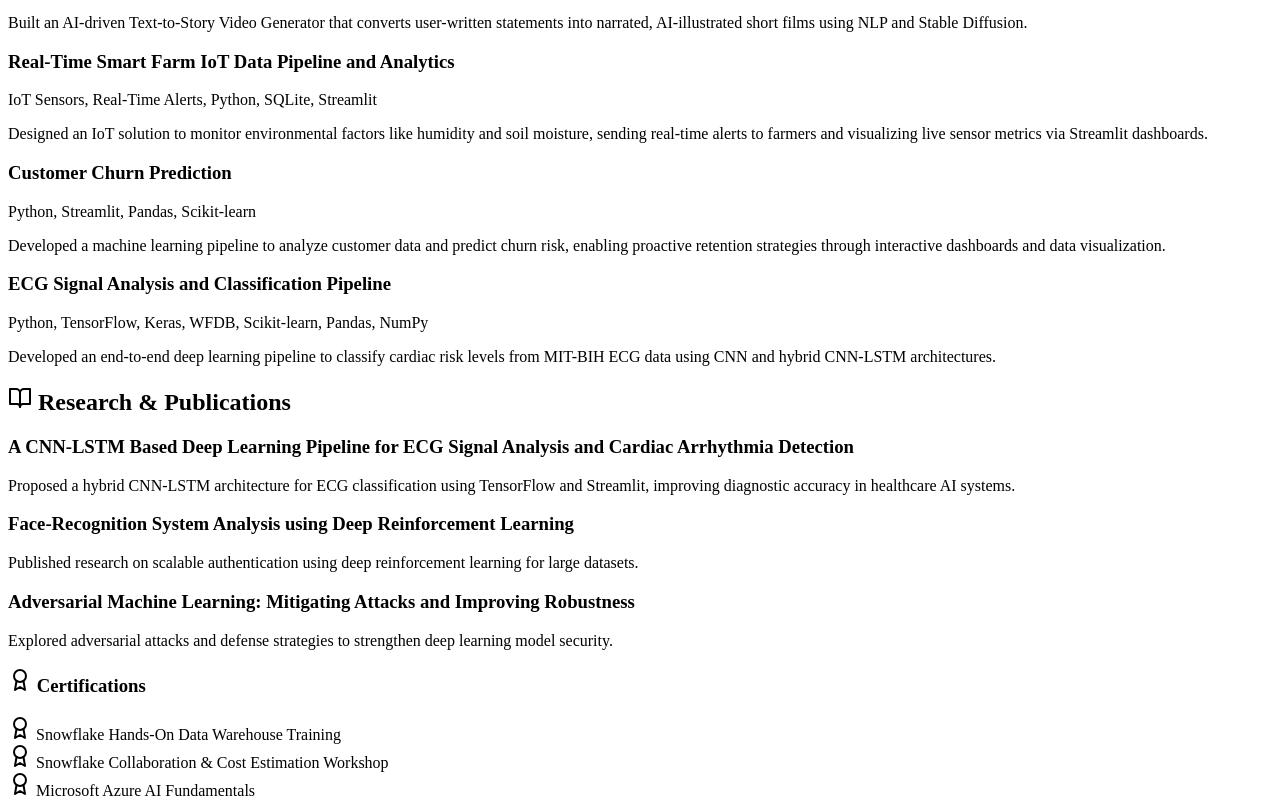
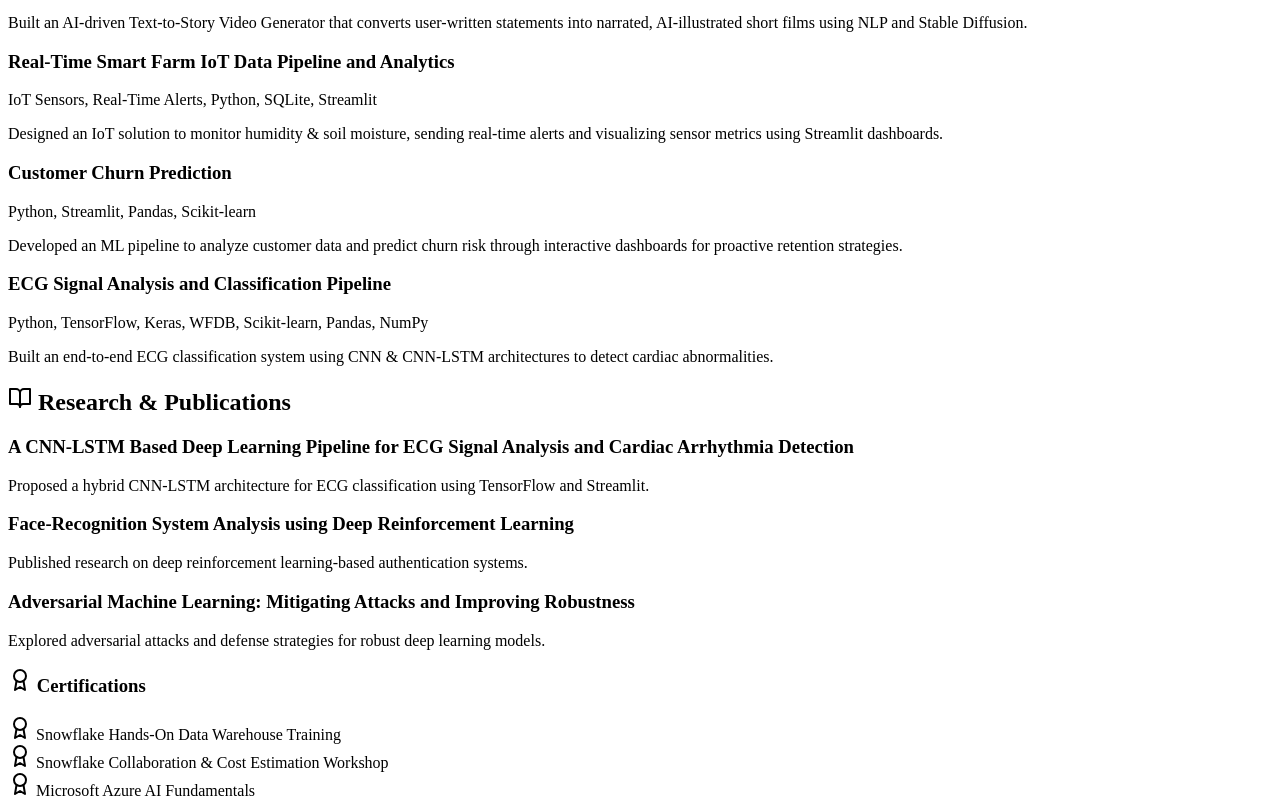
Before and after one commit to Rakshithbodakuntla/My_portfolio, a React (Vite) app: page / in a window 1280 px wide. Shown: the part 1763-2561 px from the top of the page. Built offline with nearby package versions, Linux system fonts and the light colour scheme.

Commit message:
Refine project and research descriptions
Updated project and research descriptions for clarity and conciseness.

```diff
--- a/src/App.jsx
+++ b/src/App.jsx
@@ -24,7 +24,7 @@ export default function Portfolio() {
     window.location.href = mailtoLink;
   };
 
-  // ================= CONTENT ==================
+  // ================= CONTENT (unchanged) ==================
   const skills = {
     languages: ["Python", "Java", "SQL", "C"],
     dataEngineering: ["Snowflake", "Azure Data Factory", "ETL Pipelines", "Data Warehousing"],
@@ -75,32 +75,32 @@ export default function Portfolio() {
     {
       title: "Real-Time Smart Farm IoT Data Pipeline and Analytics",
       tech: "IoT Sensors, Real-Time Alerts, Python, SQLite, Streamlit",
-      description: "Designed an IoT solution to monitor environmental factors like humidity and soil moisture, sending real-time alerts to farmers and visualizing live sensor metrics via Streamlit dashboards."
+      description: "Designed an IoT solution to monitor humidity & soil moisture, sending real-time alerts and visualizing sensor metrics using Streamlit dashboards."
     },
     {
       title: "Customer Churn Prediction",
       tech: "Python, Streamlit, Pandas, Scikit-learn",
-      description: "Developed a machine learning pipeline to analyze customer data and predict churn risk, enabling proactive retention strategies through interactive dashboards and data visualization."
+      description: "Developed an ML pipeline to analyze customer data and predict churn risk through interactive dashboards for proactive retention strategies."
     },
     {
       title: "ECG Signal Analysis and Classification Pipeline",
       tech: "Python, TensorFlow, Keras, WFDB, Scikit-learn, Pandas, NumPy",
-      description: "Developed an end-to-end deep learning pipeline to classify cardiac risk levels from MIT-BIH ECG data using CNN and hybrid CNN-LSTM architectures."
+      description: "Built an end-to-end ECG classification system using CNN & CNN-LSTM architectures to detect cardiac abnormalities."
     },
   ];
 
   const research = [
     {
       title: "A CNN-LSTM Based Deep Learning Pipeline for ECG Signal Analysis and Cardiac Arrhythmia Detection",
-      description: "Proposed a hybrid CNN-LSTM architecture for ECG classification using TensorFlow and Streamlit, improving diagnostic accuracy in healthcare AI systems."
+      description: "Proposed a hybrid CNN-LSTM architecture for ECG classification using TensorFlow and Streamlit."
     },
     {
       title: "Face-Recognition System Analysis using Deep Reinforcement Learning",
-      description: "Published research on scalable authentication using deep reinforcement learning for large datasets."
+      description: "Published research on deep reinforcement learning-based authentication systems."
     },
     {
       title: "Adversarial Machine Learning: Mitigating Attacks and Improving Robustness",
-      description: "Explored adversarial attacks and defense strategies to strengthen deep learning model security."
+      description: "Explored adversarial attacks and defense strategies for robust deep learning models."
     }
   ];
 
@@ -109,21 +109,18 @@ export default function Portfolio() {
     "Snowflake Collaboration & Cost Estimation Workshop",
     "Microsoft Azure AI Fundamentals",
   ];
-  // ============================================
+  // ========================================================
 
   const card = "bg-white rounded-2xl shadow-md hover:shadow-lg transition p-6";
+  const sectionPad = "py-16 px-4";
 
   return (
-    <div className="relative min-h-screen bg-gradient-to-br from-slate-50 to-blue-50 text-gray-800">
+    <>
+      {/* Animated background */}
+      <div className="animated-bg"></div>
 
-      {/* ================= BG ANIMATION ================= */}
-      <div className="blobs-bg">
-        <div className="blob"></div>
-        <div className="blob"></div>
-        <div className="blob"></div>
-      </div>
-
-      {/* ================= NAVBAR ================= */}
+      <div className="min-h-screen text-gray-800">
+        {/* NAVBAR */}
         <nav className="fixed top-0 w-full bg-white/90 backdrop-blur-md shadow-sm z-50">
           <div className="max-w-6xl mx-auto px-4">
             <div className="flex justify-between items-center h-16">
@@ -164,23 +161,18 @@ export default function Portfolio() {
           </div>
         </nav>
 
-      {/* ================= HERO ================= */}
-      <section id="home" className="pt-28 pb-16 text-center relative z-10">
+        {/* ==== HERO ==== */}
+        <section id="home" className="pt-28 pb-16 text-center">
           <div className="max-w-6xl mx-auto">
             <div className="w-32 h-32 bg-gradient-to-br from-blue-500 to-purple-600 rounded-full flex items-center justify-center text-white text-4xl font-bold mx-auto mb-6 shadow-xl">
               RB
             </div>
-
             <h1 className="text-5xl md:text-6xl font-bold mb-4">
-            Hi, I'm <span className="bg-gradient-to-r from-blue-600 to-purple-600 bg-clip-text text-transparent">
-              Rakshith Bodakuntla
-            </span>
+              Hi, I'm <span className="bg-gradient-to-r from-blue-600 to-purple-600 bg-clip-text text-transparent">Rakshith Bodakuntla</span>
             </h1>
-
             <p className="text-xl text-gray-600 mb-8">
               Data Engineer | AI & Machine Learning Enthusiast | Researcher
             </p>
-
             <div className="flex flex-wrap justify-center gap-4">
               <a href="#projects" className="px-8 py-3 bg-gradient-to-r from-blue-600 to-purple-600 text-white rounded-full font-semibold hover:shadow-lg transform hover:-translate-y-1 transition-all">
                 View Projects
@@ -195,33 +187,31 @@ export default function Portfolio() {
           </div>
         </section>
 
-      {/* ================= ABOUT ================= */}
-      <section id="about" className="py-16 px-4 bg-white relative z-10">
+        {/* === ABOUT === */}
+        <section id="about" className="py-16 bg-white px-4">
           <div className="max-w-6xl mx-auto text-center">
             <h2 className="text-4xl font-bold mb-6 flex justify-center gap-2 text-blue-600">
               <User /> About Me
             </h2>
-          <p className="text-gray-700 max-w-3xl mx-auto text-lg leading-relaxed">
+            <p className="text-gray-700 leading-relaxed text-lg max-w-3xl mx-auto">
               I’m a passionate Data Engineer and AI researcher pursuing my MS in Computer Science at the University of Central Missouri.
               My experience spans developing scalable data pipelines, implementing deep learning solutions, and automating workflows in cloud environments.
             </p>
           </div>
         </section>
 
-      {/* ================= EXPERIENCE ================= */}
-      <section id="experience" className="py-16 px-4 bg-gradient-to-br from-blue-50 to-purple-50 relative z-10">
+        {/* === EXPERIENCE === */}
+        <section id="experience" className="py-16 bg-gradient-to-br from-blue-50 to-purple-50 px-4">
           <div className="max-w-6xl mx-auto">
             <h2 className="text-4xl font-bold mb-10 flex items-center gap-2 text-blue-600">
               <Briefcase /> Experience
             </h2>
-
             <div className="space-y-8">
               {experience.map((exp, i) => (
                 <div key={i} className={card}>
                   <h3 className="text-2xl font-bold text-blue-700">{exp.title}</h3>
-                <p className="text-gray-700">{exp.company}</p>
+                  <p className="text-gray-700 font-medium">{exp.company}</p>
                   <p className="text-sm text-gray-500 mb-3">{exp.period}</p>
-
                   <ul className="list-disc list-inside text-gray-700 space-y-1">
                     {exp.description.map((p, j) => (
                       <li key={j}>{p}</li>
@@ -230,20 +220,18 @@ export default function Portfolio() {
                 </div>
               ))}
             </div>
-
           </div>
         </section>
 
-      {/* ================= SKILLS ================= */}
-      <section id="skills" className="py-16 px-4 bg-white relative z-10">
+        {/* === SKILLS === */}
+        <section id="skills" className="py-16 bg-white px-4">
           <div className="max-w-6xl mx-auto">
             <h2 className="text-4xl font-bold mb-10 flex items-center gap-2 text-blue-600">
               <Code /> Skills
             </h2>
-
             <div className="grid md:grid-cols-2 lg:grid-cols-3 gap-6">
               {Object.entries(skills).map(([category, items]) => (
-              <div key={category} className="bg-gradient-to-br from-blue-50 to-purple-50 p-6 rounded-2xl shadow">
+                <div key={category} className="bg-gradient-to-br from-blue-50 to-purple-50 p-6 rounded-2xl shadow hover:shadow-lg transition-shadow">
                   <h3 className="text-xl font-semibold text-blue-700 mb-4 capitalize">{category}</h3>
                   <ul className="space-y-2 text-gray-700">
                     {items.map((skill) => (
@@ -255,17 +243,15 @@ export default function Portfolio() {
                 </div>
               ))}
             </div>
-
           </div>
         </section>
 
-      {/* ================= PROJECTS ================= */}
-      <section id="projects" className="py-16 px-4 bg-gradient-to-br from-blue-50 to-purple-50 relative z-10">
+        {/* === PROJECTS === */}
+        <section id="projects" className="py-16 bg-gradient-to-br from-blue-50 to-purple-50 px-4">
           <div className="max-w-6xl mx-auto">
             <h2 className="text-4xl font-bold mb-10 flex items-center gap-2 text-blue-600">
               <Briefcase /> Projects
             </h2>
-
             <div className="grid md:grid-cols-2 gap-8">
               {projects.map((p, i) => (
                 <div key={i} className={card}>
@@ -275,17 +261,15 @@ export default function Portfolio() {
                 </div>
               ))}
             </div>
-
           </div>
         </section>
 
-      {/* ================= RESEARCH ================= */}
-      <section id="research" className="py-16 px-4 bg-white relative z-10">
+        {/* === RESEARCH === */}
+        <section id="research" className="py-16 bg-white px-4">
           <div className="max-w-6xl mx-auto">
             <h2 className="text-4xl font-bold mb-10 flex items-center gap-2 text-blue-600">
               <BookOpen /> Research & Publications
             </h2>
-
             <div className="space-y-6">
               {research.map((r, i) => (
                 <div key={i} className="bg-gradient-to-br from-blue-50 to-purple-50 p-6 rounded-2xl shadow">
@@ -295,29 +279,24 @@ export default function Portfolio() {
               ))}
             </div>
 
-          {/* Certifications */}
             <div className="mt-12">
               <h3 className="text-3xl font-bold mb-6 flex items-center gap-2 text-blue-600">
                 <Award /> Certifications
               </h3>
-
               <div className="grid md:grid-cols-2 gap-4">
                 {certifications.map((c, i) => (
-                <div key={i} className="bg-gradient-to-r from-blue-600 to-purple-600 text-white p-4 rounded-xl flex items-center gap-3 shadow">
-                  <Award size={24} /> {c}
+                  <div key={i} className="bg-gradient-to-r from-blue-600 to-purple-600 text-white p-4 rounded-xl flex items-center gap-3 shadow hover:shadow-lg transition-shadow">
+                    <Award size={24} /> <span>{c}</span>
                   </div>
                 ))}
               </div>
             </div>
-
           </div>
         </section>
 
-      {/* ================= CONTACT ================= */}
-      <section id="contact" className="py-16 px-4 bg-gradient-to-br from-blue-50 to-purple-50 relative z-10">
+        {/* === CONTACT === */}
+        <section id="contact" className="py-16 bg-gradient-to-br from-blue-50 to-purple-50 px-4">
           <div className="max-w-6xl mx-auto grid md:grid-cols-2 gap-8">
-
-          {/* Contact Info */}
             <div className="space-y-6">
               <div className="flex items-center gap-4 p-4 bg-white rounded-xl shadow">
                 <Mail className="text-blue-600" size={24} />
@@ -328,7 +307,6 @@ export default function Portfolio() {
                   </a>
                 </div>
               </div>
-
               <div className="flex items-center gap-4 p-4 bg-white rounded-xl shadow">
                 <Phone className="text-blue-600" size={24} />
                 <div>
@@ -338,7 +316,6 @@ export default function Portfolio() {
                   </a>
                 </div>
               </div>
-
               <div className="flex items-center gap-4 p-4 bg-white rounded-xl shadow">
                 <MapPin className="text-blue-600" size={24} />
                 <div>
@@ -346,7 +323,6 @@ export default function Portfolio() {
                   <p className="text-gray-700">Kansas, USA</p>
                 </div>
               </div>
-
               <div className="flex gap-4">
                 <a href="https://www.linkedin.com/in/bodakuntlarakshith1/" target="_blank" rel="noopener noreferrer" className="text-blue-600 hover:text-purple-600 transition">
                   <Linkedin size={28} />
@@ -357,7 +333,6 @@ export default function Portfolio() {
               </div>
             </div>
 
-          {/* Contact Form */}
             <div className="bg-white p-6 rounded-2xl shadow space-y-4">
               <input
                 type="text"
@@ -366,7 +341,6 @@ export default function Portfolio() {
                 onChange={(e) => setFormData({ ...formData, name: e.target.value })}
                 className="w-full px-4 py-3 border border-gray-300 rounded-xl text-gray-700 focus:ring-2 focus:ring-blue-600 outline-none"
               />
-
               <input
                 type="email"
                 placeholder="Your Email"
@@ -374,7 +348,6 @@ export default function Portfolio() {
                 onChange={(e) => setFormData({ ...formData, email: e.target.value })}
                 className="w-full px-4 py-3 border border-gray-300 rounded-xl text-gray-700 focus:ring-2 focus:ring-blue-600 outline-none"
               />
-
               <textarea
                 placeholder="Your Message"
                 value={formData.message}
@@ -382,7 +355,6 @@ export default function Portfolio() {
                 rows={5}
                 className="w-full px-4 py-3 border border-gray-300 rounded-xl text-gray-700 focus:ring-2 focus:ring-blue-600 outline-none resize-none"
               />
-
               <button
                 onClick={handleContactSubmit}
                 className="w-full px-8 py-3 bg-gradient-to-r from-blue-600 to-purple-600 text-white rounded-xl font-semibold hover:shadow-lg transition flex items-center justify-center gap-2"
@@ -390,14 +362,14 @@ export default function Portfolio() {
                 <Send size={20} /> Send Message
               </button>
             </div>
-
           </div>
         </section>
 
-      {/* ================= FOOTER ================= */}
-      <footer className="bg-gray-900 text-gray-400 py-8 text-center relative z-10">
+        {/* FOOTER */}
+        <footer className="bg-gray-900 text-gray-400 py-8 text-center">
           © 2025 Rakshith Bodakuntla. All rights reserved.
         </footer>
       </div>
+    </>
   );
 }
```
Lines whose indentation alone changed are shown as unchanged.
